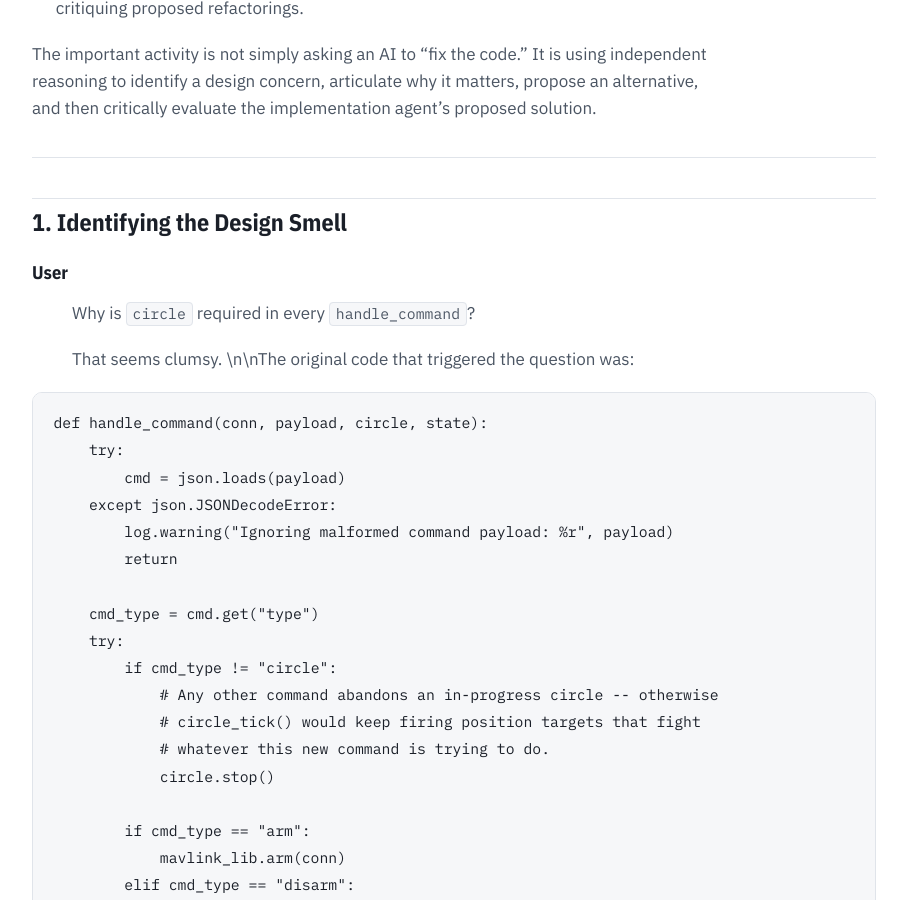
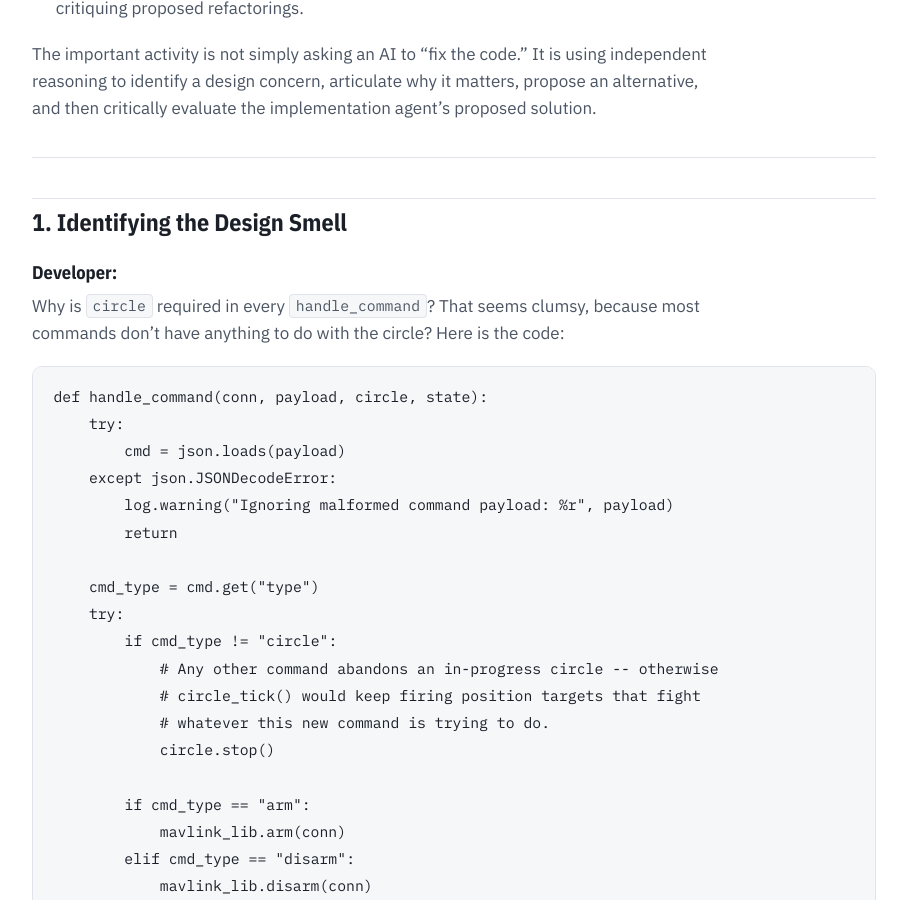
Before and after one commit to JaneClelandHuang/uav-native-ai, a Jekyll site: the page built from exemplars/chatgpt-as-a-design-agent/design-analysis-1.md, in a window 1280 px wide and 900 px high, scrolled down 458 px. Shown: the whole window, without its empty margins (186-1093 px from the left). Built offline with Jekyll 4.4.1, drawn with Linux system fonts in a browser that asks for light colours; our own code applies the rules of GitHub Pages for plain Markdown files; some of the changed text lies outside the part shown.

Commit message:
Modify exemplar
Updated user references to developer in design analysis document.

````diff
--- a/exemplars/chatgpt-as-a-design-agent/design-analysis-1.md
+++ b/exemplars/chatgpt-as-a-design-agent/design-analysis-1.md
@@ -23,12 +23,8 @@ implementation agent's proposed solution.
 
 ## 1. Identifying the Design Smell
 
-### User
-
-> Why is `circle` required in every `handle_command`?
->
-> That seems clumsy.
-\n\nThe original code that triggered the question was:
+### Developer:
+Why is `circle` required in every `handle_command`?  That seems clumsy, because most commands don't have anything to do with the circle? Here is the code:
 
 ```python
 def handle_command(conn, payload, circle, state):
@@ -291,7 +288,7 @@ threading another maneuver-specific parameter through `main()`, MQTT
 
 ## 3. Turning the Critique into a Request for the Coding Agent
 
-### User
+### Developer
 
 > Can you please write this complaint in a way I can hand over to Claude
 > Code?
@@ -478,7 +475,7 @@ small and the code is intended to remain understandable to students.
 
 ## 5. Independent Review of Claude's Proposal
 
-### User
+### Developer
 
 > I think this proposed design is better. What do you think?
 
````
Also changed, not shown: other parts of exemplars/chatgpt-as-a-design-agent/design-analysis-1.md (+1 -0 lines).
